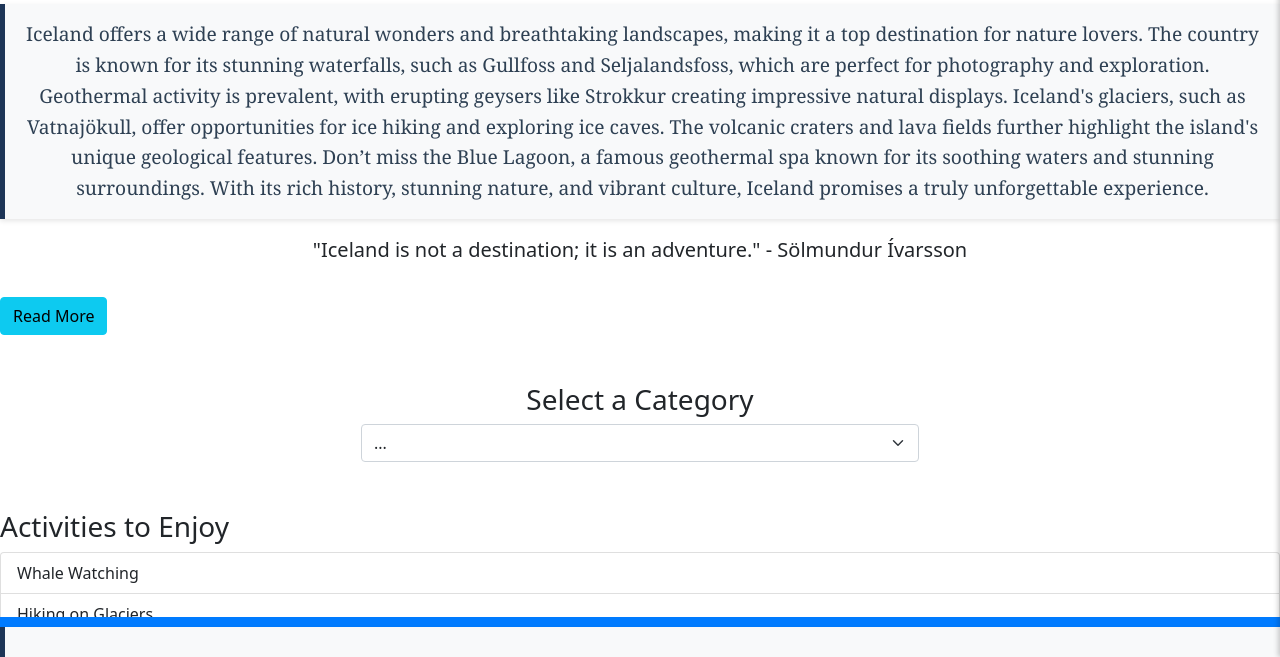
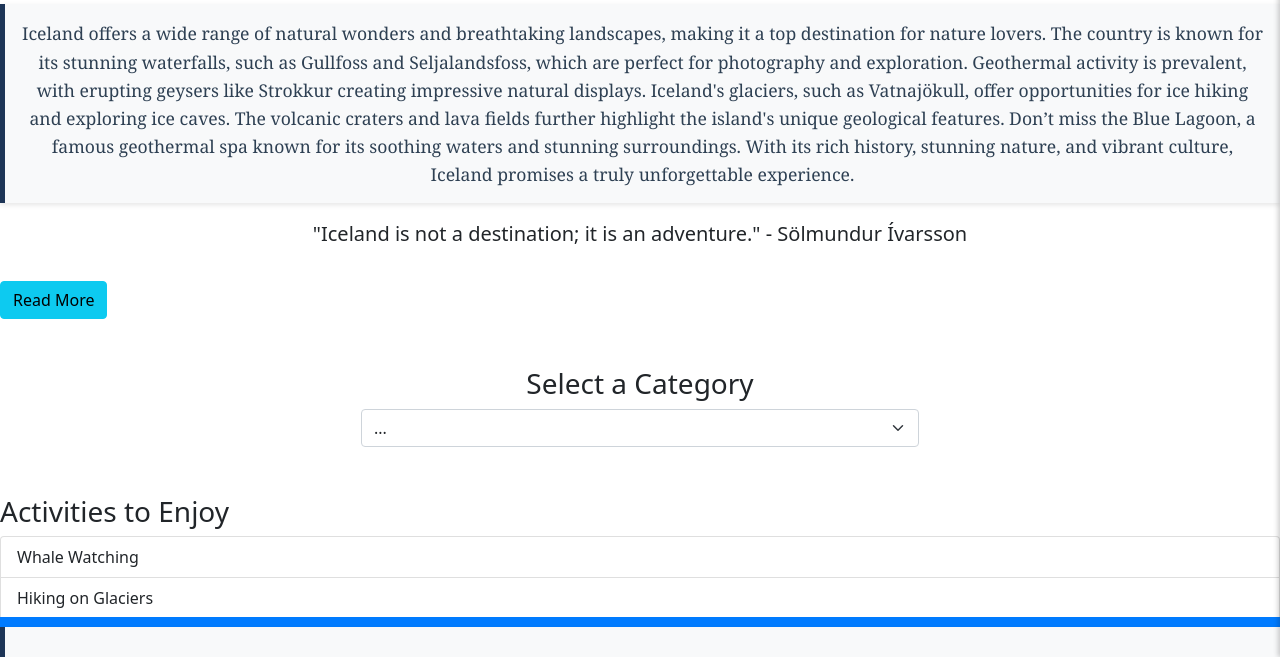
Before and after one commit to shakeniha/icelandic-site, a plain HTML site: page top.html in a window 1280 px wide. Shown: the part 143-800 px from the top of the page. Drawn offline with nearby package versions, Linux system fonts and the light colour scheme.

Commit message:
Update common_style.css

```diff
--- a/styles/common_style.css
+++ b/styles/common_style.css
@@ -372,7 +372,7 @@ button:active::after {
 
 p {
     font-family: 'Georgia', serif; /* Шрифт, который передает атмосферу классики */
-    font-size: 1.2em; /* Увеличиваем размер шрифта для удобочитаемости */
+    font-size: 1.1em; /* Увеличиваем размер шрифта для удобочитаемости */
     color: #2E4053; /* Темно-синий цвет, ассоциирующийся с ледниками и ночным небом */
     line-height: 1.6; /* Увеличенная высота строки для более приятного восприятия текста */
     background-color: #F8F9FA; /* Светлый фон с оттенками белого */
```
